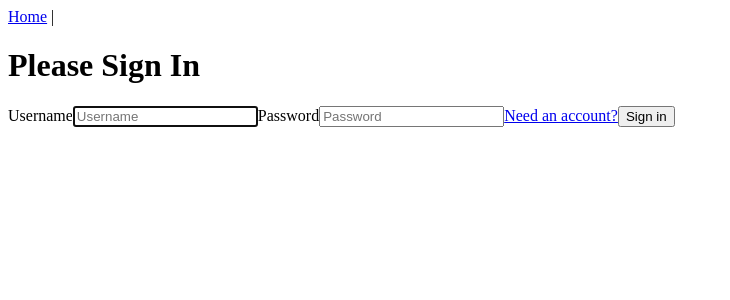
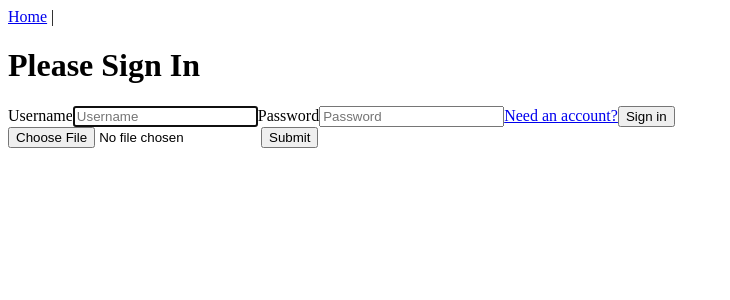
Before and after one commit to kteos/Final-Capstone, a Vue app in the folder vue/: page /login in a window 1280 px wide. Shown: the top 300 px of the page, without its empty margins (0-730 px from the left). Built offline with nearby package versions, Linux system fonts and the light colour scheme.

Commit message:
commiting to pull

```diff
--- a/vue/package.json
+++ b/vue/package.json
@@ -12,6 +12,7 @@
   "dependencies": {
     "axios": "^0.19.2",
     "core-js": "^2.6.5",
+    "jquery-csv": "^1.0.11",
     "vue": "^2.6.10",
     "vue-router": "^3.0.3",
     "vuex": "^3.0.1"
--- a/vue/src/components/FileInput.vue
+++ b/vue/src/components/FileInput.vue
@@ -0,0 +1,41 @@
+<template>
+
+  <div><form v-on:submit.prevent="readFile(file)">
+      <label for="csv"></label>
+      <input type="file" name="csv" id="csv"/>
+      <input type="submit" />
+      </form>
+  </div>
+</template>
+
+<script>
+export default {
+    data: function () {
+        return {
+            file: "",
+            availability: {}
+        }
+    },
+    methods: {
+        readFile() {
+            /* return first object in FileList */
+            var file = event.target.files[0];
+            this.$papa.parse(file, {
+                header: true,
+                complete: function (results) {
+                    this.availability = results.data;
+                    console.log(this.availability);
+                }
+            });
+        }
+        // ,
+        // getFile(){
+        //     return this.file = csv;
+        // }
+    }
+}
+</script>
+
+<style>
+
+</style>
--- a/vue/src/views/Login.vue
+++ b/vue/src/views/Login.vue
@@ -34,15 +34,19 @@
       <router-link :to="{ name: 'register' }">Need an account?</router-link>
       <button type="submit">Sign in</button>
     </form>
+    <file-input />
   </div>
 </template>
 
 <script>
 import authService from "../services/AuthService";
+import fileInput from "@/components/FileInput"
 
 export default {
   name: "login",
-  components: {},
+  components: {
+    fileInput
+  },
   data() {
     return {
       user: {
```
Also changed, not shown: vue/src/components/Harvests.vue (+22 -0 lines), 2 other files (tests, documents, lock files or other folders).
